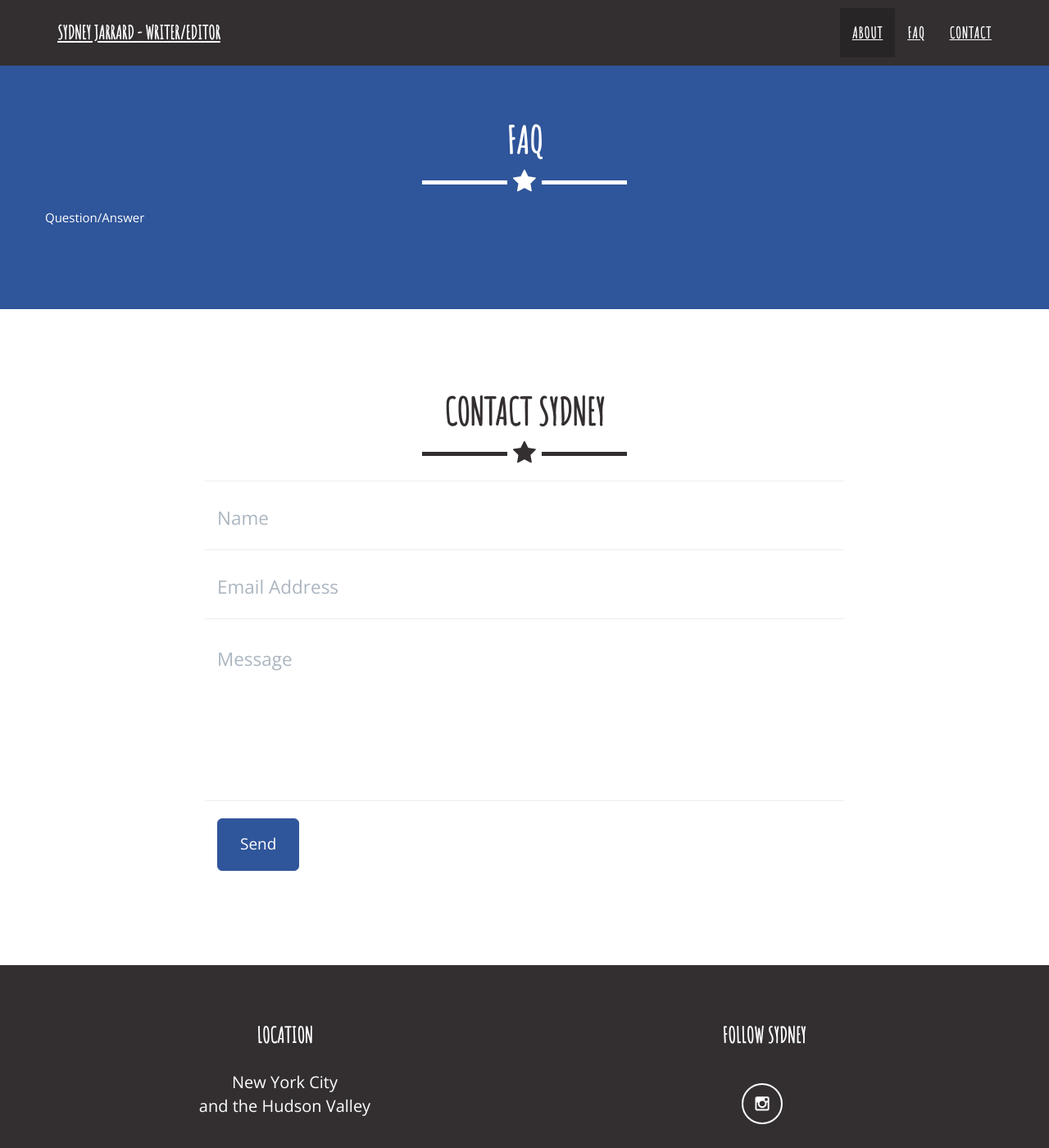
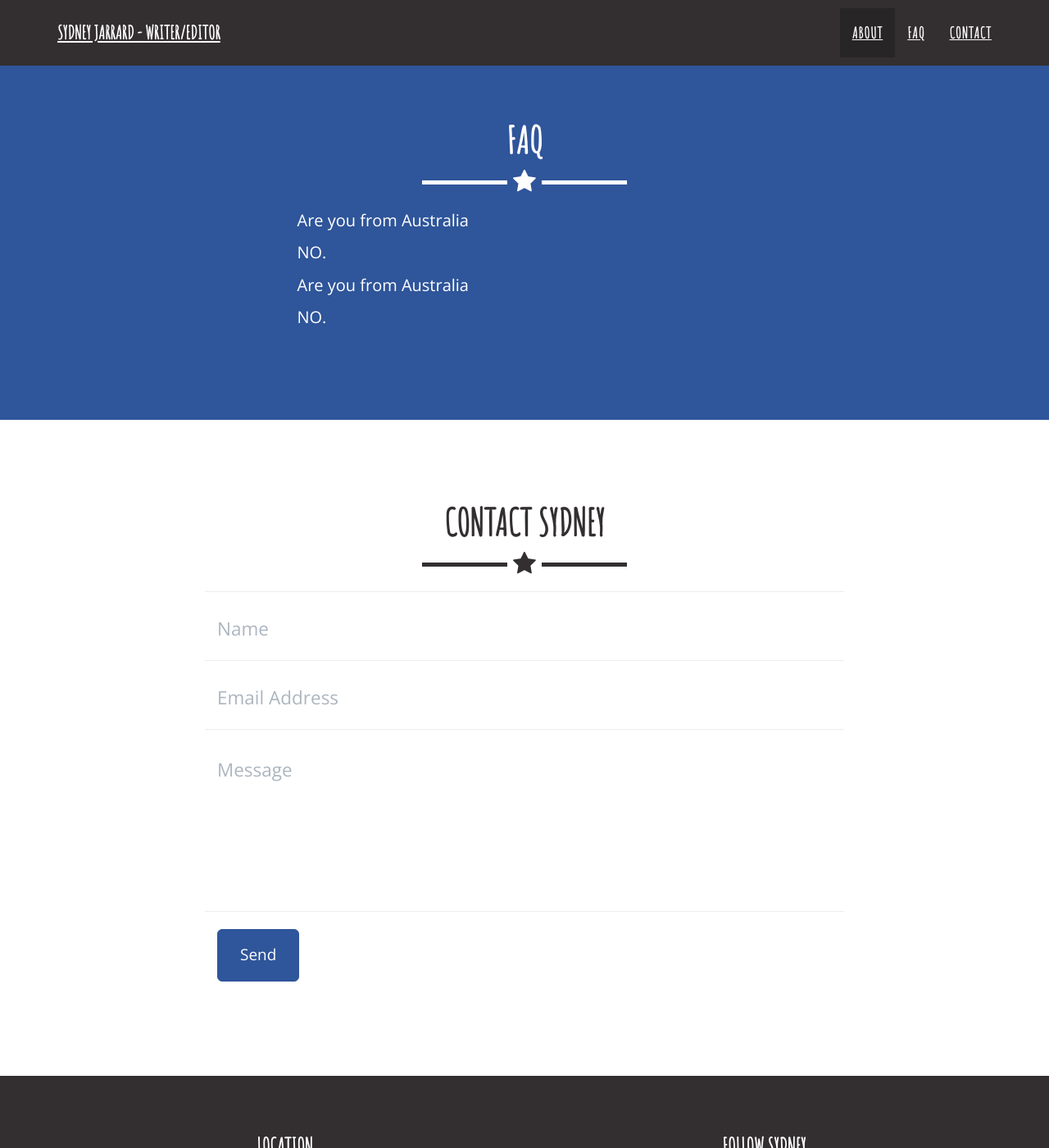
Before and after one commit to sydneyjarrard/sydneyjarrard.github.io, a Jekyll site: the page built from index.html, in a window 1280 px wide and 1400 px high, scrolled down 1379 px. Shown: the whole window at 82% size. Built offline with Jekyll 4.4.1, drawn with Linux system fonts in a browser that asks for light colours.

Commit message:
added faq files and css

```diff
--- a/_includes/faq.html
+++ b/_includes/faq.html
@@ -9,7 +9,16 @@
                 </div>
             </div>
             <div class="row">
-                Question/Answer
+                <div class="col-md-6 col-md-offset-3">
+                    <div class="faq">
+                        <p class="faqq">Are you from Australia</p>
+                        <p class="faqa">NO.</p>
+                    </div>
+                    <div class="faq">
+                        <p class="faqq">Are you from Australia</p>
+                        <p class="faqa">NO.</p>
+                    </div>
+                </div>
             </div>
         </div>
     </section>
```
Also changed, not shown: _includes/css/main.css (+9 -0 lines).
